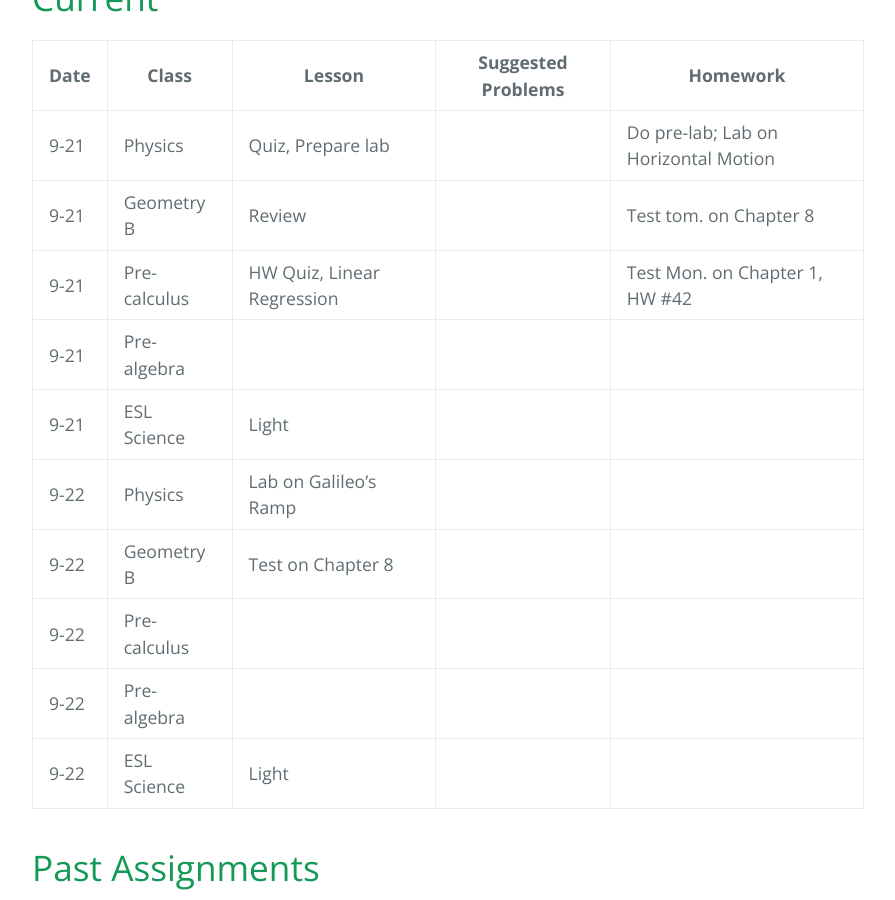
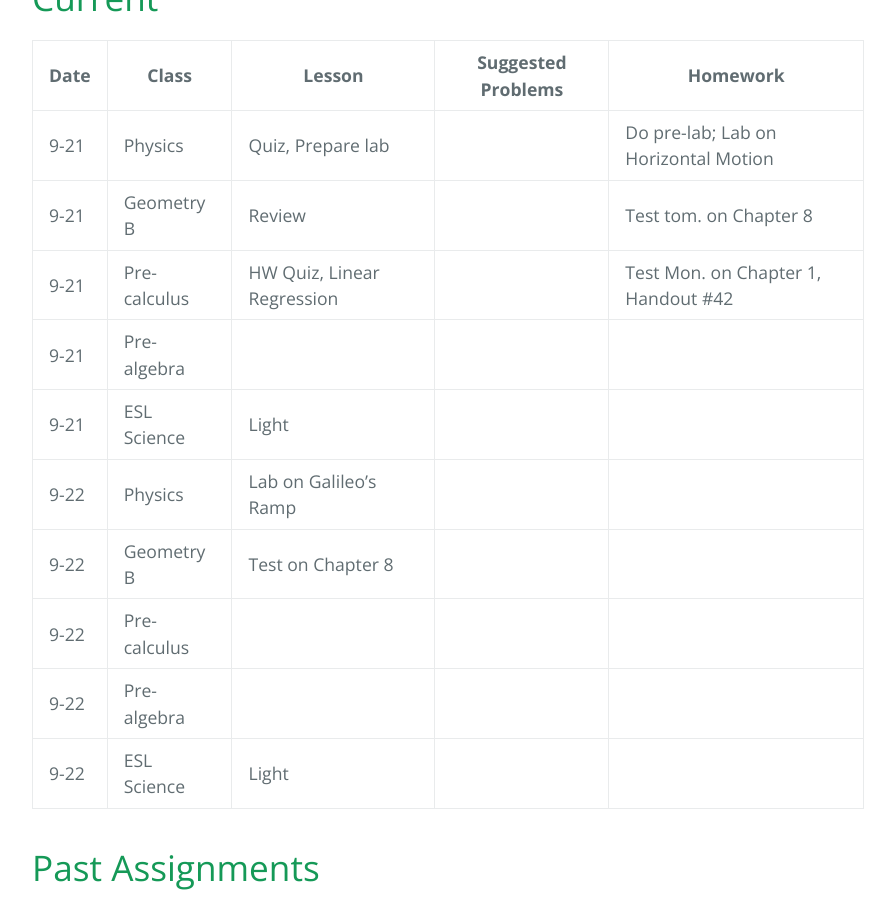
Before and after one commit to gpayoo/gpayoo, a Jekyll site: the page built from index.md, in a window 1280 px wide and 900 px high, scrolled down 528 px. Shown: the whole window, without its empty margins (192-1087 px from the left). Built offline with Jekyll 4.4.1, drawn with Linux system fonts in a browser that asks for light colours; our own code applies the rules of GitHub Pages for plain Markdown files.

Commit message:
Update index.md

```diff
--- a/index.md
+++ b/index.md
@@ -11,7 +11,7 @@ layout: default
 | ---- | ----- | ------ | -------- | ---
 | 9-21 | Physics | Quiz, Prepare lab | | Do pre-lab; Lab on Horizontal Motion
 | 9-21 | Geometry B | Review | |  Test tom. on Chapter 8|
-| 9-21 | Pre-calculus | HW Quiz, Linear Regression | | Test Mon. on Chapter 1, HW #42
+| 9-21 | Pre-calculus | HW Quiz, Linear Regression | | Test Mon. on Chapter 1, Handout #42
 | 9-21 | Pre-algebra | | |
 | 9-21 | ESL Science | Light |  |
 | 9-22 | Physics | Lab on Galileo's Ramp | |
```
